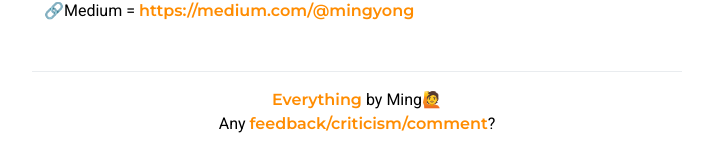
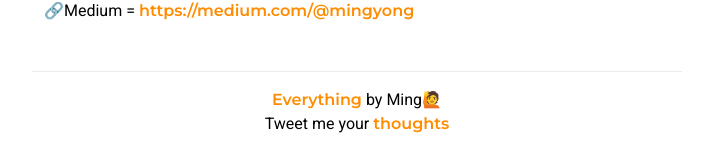
Before and after one commit to ming-yong/archive, a Jekyll site: the page built from index.html, in a window 1280 px wide. Shown: the part 1658-1807 px from the top of the page, without its empty margins (283-996 px from the left). Built offline with Jekyll 4.4.1, drawn with Linux system fonts in a browser that asks for light colours; nearby versions of some CDN libraries.

```diff
--- a/_layouts/default.html
+++ b/_layouts/default.html
@@ -42,7 +42,7 @@
 		</main>
 		<footer class="footer">
 			<p class="footer__p"><a href="{{ site.social-links.repo }}">Everything</a> by Ming🙋</p>
-			<p class="footer__p">Any <a href="mailto:{{ site.email }}">feedback/criticism/comment</a>?</p>
+			<p class="footer__p">Tweet me your <a href="https://twitter.com/intent/tweet?hashtags=commentMing">thoughts</a></p>
 		</footer>
 	</body>
 </html>
```
